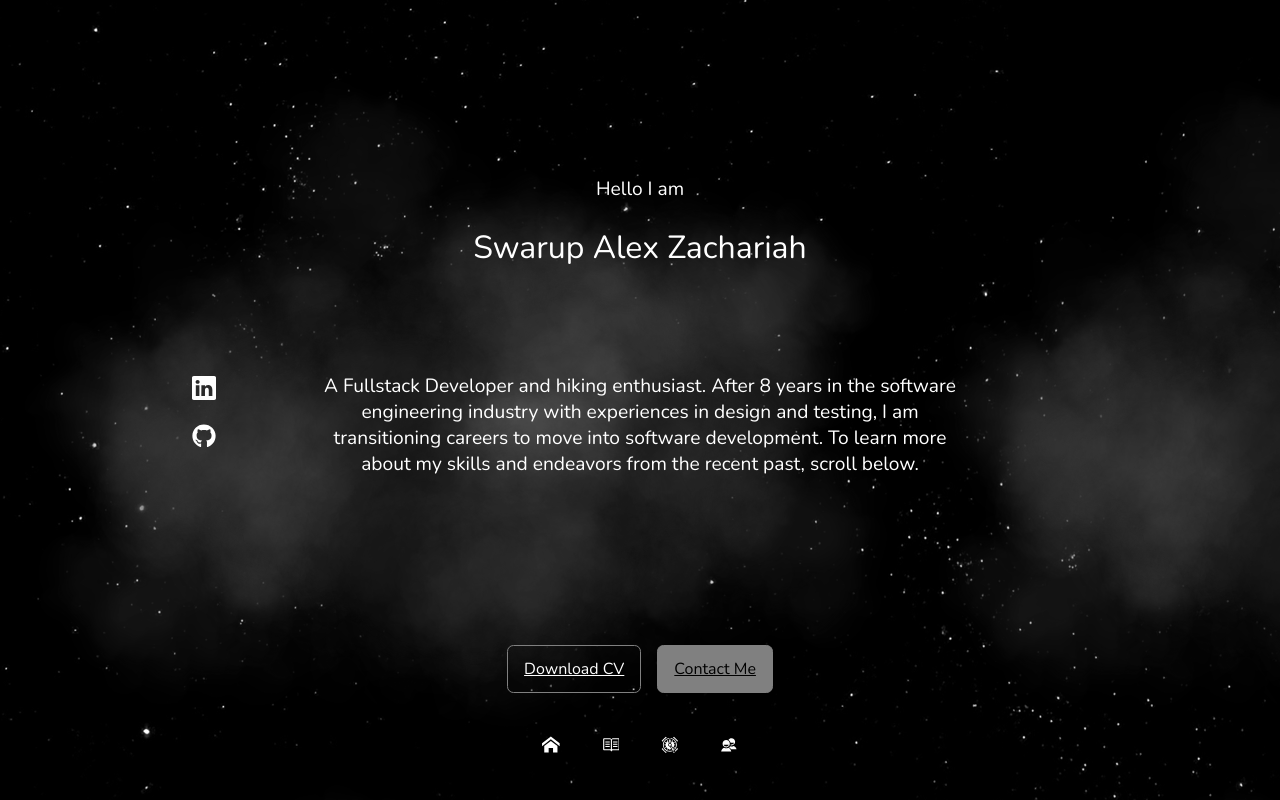
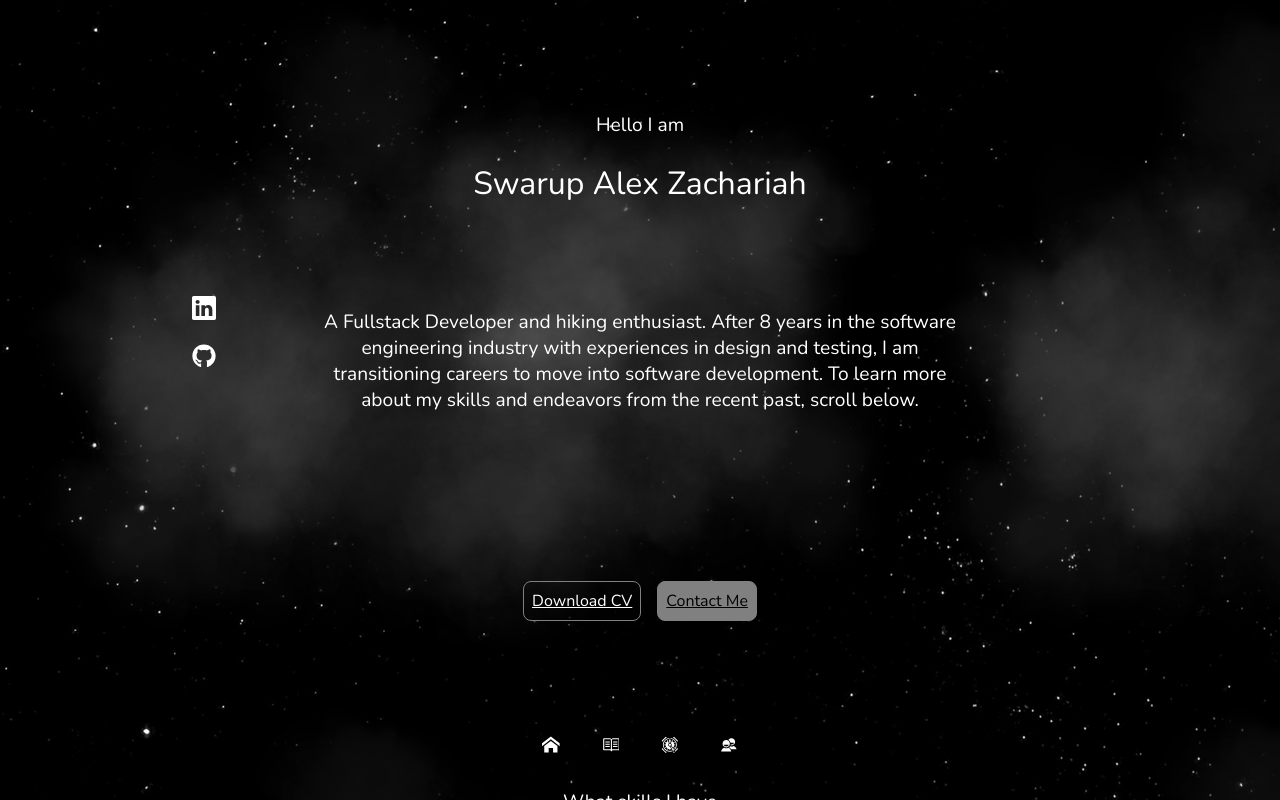
Before and after one commit to swazac/Swarup_website, a React (Create React App) app: page / in a window 1280 px wide. Shown: the top 800 px of the page. Built offline with nearby package versions, Linux system fonts and the light colour scheme.

Commit message:
Minor edits to views

```diff
--- a/src/components/header/header.css
+++ b/src/components/header/header.css
@@ -3,7 +3,8 @@ header {
     justify-content: center;
     align-items: center;
     padding: 5%;
-    margin: 5rem 1rem 4rem 1rem;
+    margin: 0 1rem 4rem 1rem;
+    padding-top: 5rem;
 }
 
 .header__container {
@@ -35,7 +36,7 @@ header {
     align-items: center;
     gap: 1rem;
     position: absolute;
-    top: 47%;
+    top: 37%;
     left: 15%;
 }
 
@@ -43,6 +44,7 @@ header {
     header {
         height: 100vh;
         margin: 0;
+        padding-top: 0;
     }
 
     .header__container {
--- a/src/index.css
+++ b/src/index.css
@@ -87,8 +87,8 @@ h1, h2, h3, h4, h5 {
     display: inline-block;
     text-align: center;
     color: var(--color-white);
-    padding: 0.75rem 1rem;
-    border-radius: 0.4rem;
+    padding: 0.5rem .5rem;
+    border-radius: 0.5rem;
     cursor: pointer;
     border: 1px solid var(--color-primary);
     transition: var(--transition);
```
Also changed, not shown: 1 other file (tests, documents, lock files or other folders).
